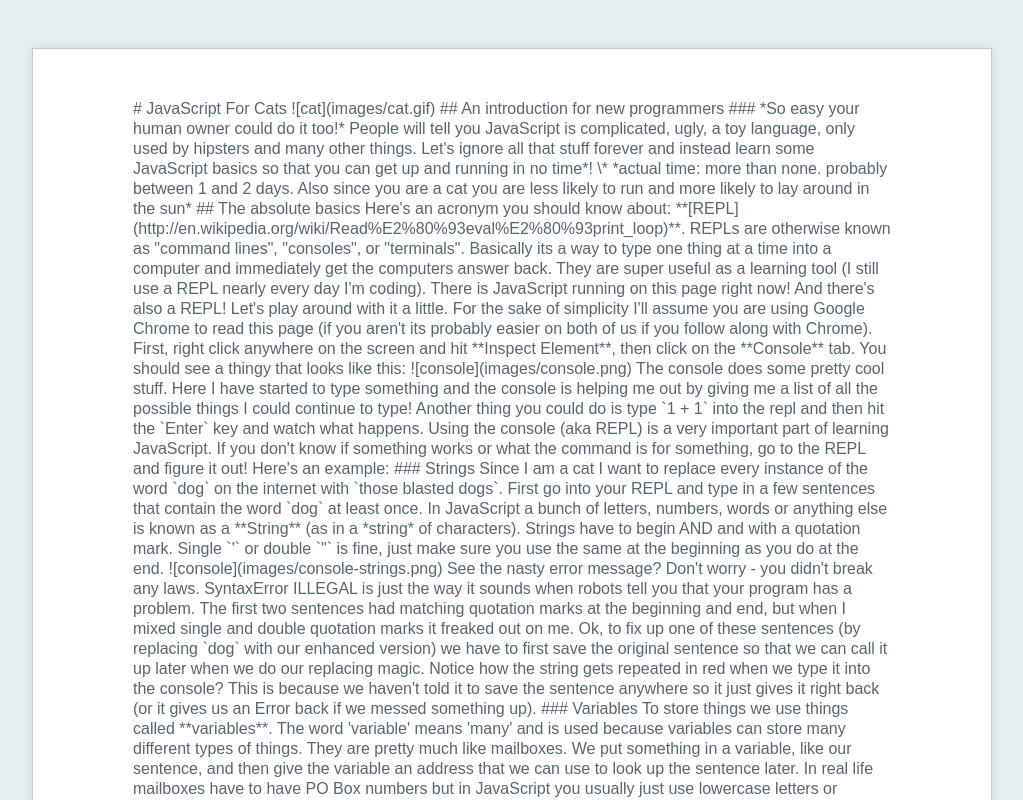
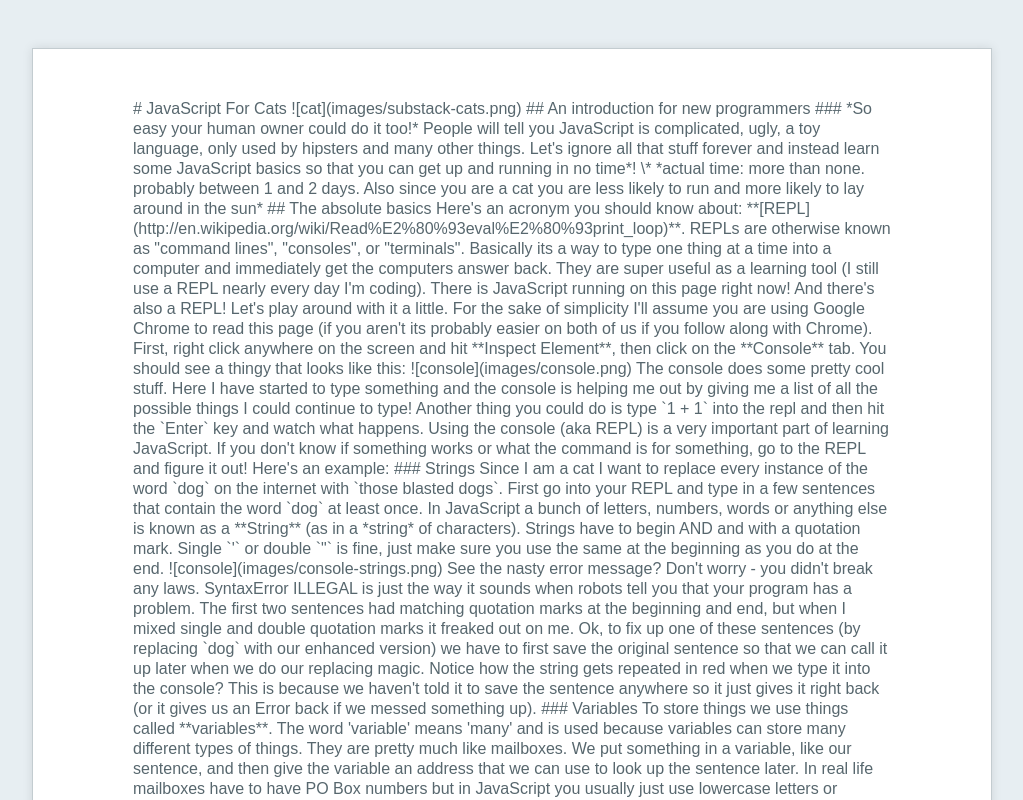
Before and after one commit to max-mapper/javascript-for-cats, a plain HTML site: page index.html in a window 1280 px wide. Shown: the top 800 px of the page, without its empty margins (128-1151 px from the left). Drawn offline with nearby package versions, Linux system fonts and the light colour scheme.

Commit message:
add more cats

```diff
--- a/index.html
+++ b/index.html
@@ -23,7 +23,8 @@
                 <div class="content-preview-wrapper">
                   <div class="content-preview">
                     <div class="post-content">
-                      # JavaScript For Cats ![cat](images/cat.gif)
+                      # JavaScript For Cats
+                      ![cat](images/substack-cats.png)
                       ## An introduction for new programmers
                       ### *So easy your human owner could do it too!*
 
```
Also changed, not shown: images/substack-cats.png (added).
